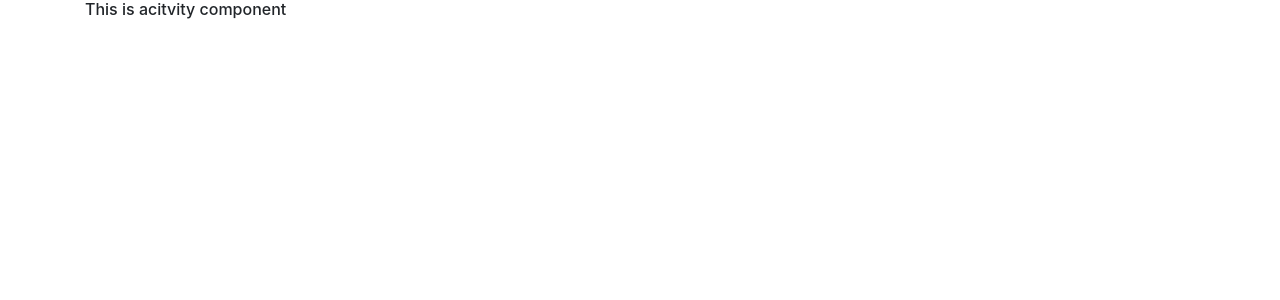
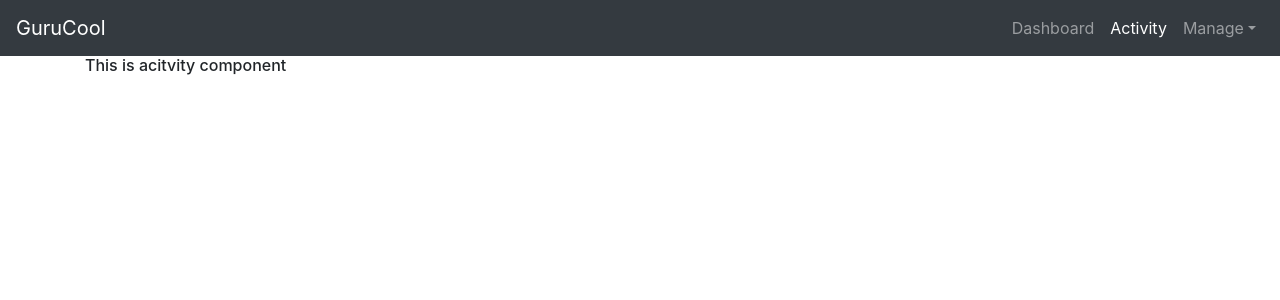
Before and after one commit to akashshk100/angular-assignment-gurucool, an Angular app: page /activity in a window 1280 px wide. Shown: the top 300 px of the page. Built offline with nearby package versions, Linux system fonts and the light colour scheme.

Commit message:
Shared module added

```diff
--- a/src/app/activity/activity.component.html
+++ b/src/app/activity/activity.component.html
@@ -1,4 +1,4 @@
-
+<head-comp></head-comp>
 <div class="container">
     <h6>This is acitvity component</h6>
 </div>
--- a/src/app/activity/activity.module.ts
+++ b/src/app/activity/activity.module.ts
@@ -3,6 +3,7 @@ import { NgModule } from '@angular/core'
 import { ActivityComponent } from './activity.component'
 import { ActivityRoutingModule } from './activity-routing.module'
 import { CommonModule } from '@angular/common'
+import { SharedModule } from '../shared/shared.module'
 
 @NgModule({
     declarations: [
@@ -10,7 +11,8 @@ import { CommonModule } from '@angular/common'
     ],
     imports: [
         CommonModule,
-        ActivityRoutingModule
+        ActivityRoutingModule,
+        SharedModule
     ]
 })
 export class ActivityModule{
--- a/src/app/dashboard/dashboard.module.ts
+++ b/src/app/dashboard/dashboard.module.ts
@@ -16,7 +16,6 @@ import { TestComponent } from './test/test.component'
 import { TakeTestComponent } from './take-test/take-test.component'
 import { DashboardRoutingModule } from './dashboard-routing.module'
 import { SharedModule } from '../shared/shared.module'
-import { HeaderComponent } from '../header/header.component';
 
 
 @NgModule({
@@ -31,8 +30,7 @@ import { HeaderComponent } from '../header/header.component';
         TestListComponent,
         NewStreamComponent,
         TestComponent,
-        TakeTestComponent,
-        HeaderComponent
+        TakeTestComponent
     ],
     imports :[
         CommonModule,
--- a/src/app/header/header.component.ts
+++ b/src/app/shared/header/header.component.ts
@@ -1,6 +1,6 @@
 import { Component, Output, EventEmitter, ViewChild, ElementRef } from "@angular/core"
 import { Router } from '@angular/router';
-import { UserService } from '../user.service'
+import { UserService } from '../../user.service'
 
 @Component({
     selector: 'head-comp',
```
Also changed, not shown: src/app/shared/shared.module.ts (+5 -2 lines), src/app/shared/header/header.component.html (renamed from src/app/header/header.component.html).
